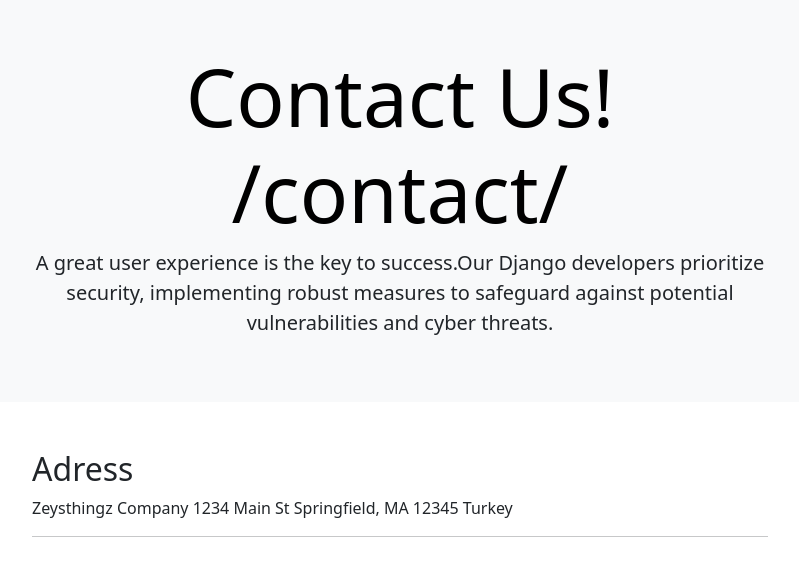
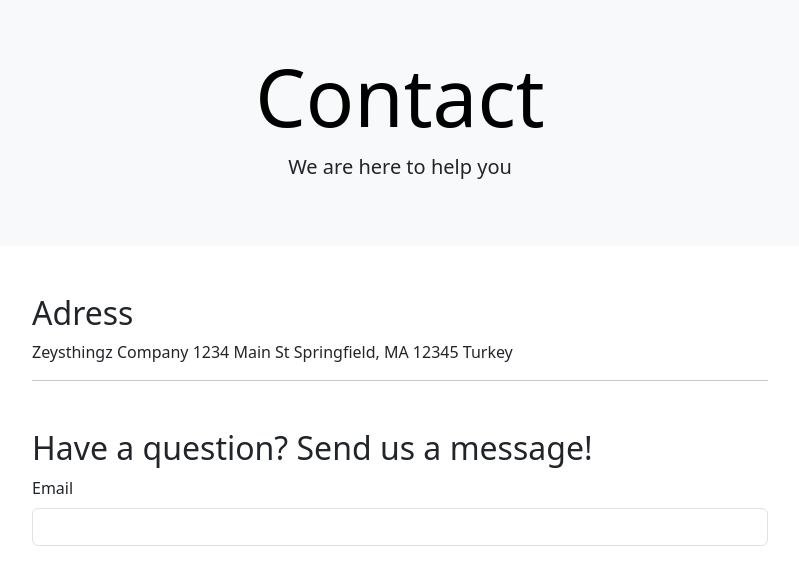
Before and after one commit to Zeysthingz/simple_campany_page, a Django app: page /contact/ in a window 1280 px wide. Shown: the part 536-1100 px from the top of the page, without its empty margins (240-1039 px from the left). Run offline with Django 4.2, Linux system fonts and the light colour scheme.

Commit message:
added hero component to contact page

```diff
--- a/page/templates/core/base.html
+++ b/page/templates/core/base.html
@@ -4,10 +4,10 @@
     <meta charset="utf-8">
     <meta name="viewport" content="width=device-width, initial-scale=1">
 <!--    bir block olusturara bloga degısken verdım-->
-    <title>{% block title %}{% endblock title %} Django Firma Demo</title>
+    <title>{% block title%}{% endblock title%}|Django Firma Demo</title>
     <link href="https://cdn.jsdelivr.net/npm/bootstrap@5.3.0/dist/css/bootstrap.min.css" rel="stylesheet"
           integrity="sha384-9ndCyUaIbzAi2FUVXJi0CjmCapSmO7SnpJef0486qhLnuZ2cdeRhO02iuK6FUUVM" crossorigin="anonymous">
-    <link rel="stylesheet" href="css/style.css">
+<!--    <link rel="stylesheet" href="css/style.css">-->
 </head>
 <body>
 {% include 'core/navbar.html' %}
--- /dev/null
+++ b/page/templates/page/components/hero_component.html
@@ -0,0 +1,13 @@
+
+
+<div class="row">
+  <!--sm ekranlardan sonra sagdan uc bosluk bırakır -->
+  <div class="col-md-8 offset-sm-2">
+    <div class="p-5 text-center bg-body-tertiary rounded-3">
+      <h1 class="text-body-emphasis display-1" >{{hero_title}}</h1>
+      <p class="lead fs-12 ">
+                 {{ hero_text }}
+      </p>
+    </div>
+  </div>
+</div>
--- a/page/templates/page/contact.html
+++ b/page/templates/page/contact.html
@@ -1,6 +1,7 @@
 <!--kinda imported base html-->
 {% extends 'core/base.html' %}
-{% block title%}{{page_title}}{% endblock title %}
+
+{% block title %}{{ page_title }} | {% endblock title%}
 
 
 {% block container-fluid %}
@@ -11,18 +12,7 @@
                 <img src="https://picsum.photos/id/83/1200/450" alt="" class="w-100">
             </div>
         </div>
-        <div class="row">
-            <!--sm ekranlardan sonra sagdan uc bosluk bırakır -->
-            <div class="col-md-8 offset-sm-2">
-                <div class="p-5 text-center bg-body-tertiary rounded-3">
-                    <h1 class="text-body-emphasis display-1">Contact Us! {{request.path }}</h1>
-                    <p class="lead ">
-                        A great user experience is the key to success.Our Django developers prioritize security,
-                        implementing robust measures to safeguard against potential vulnerabilities and cyber threats.
-                    </p>
-                </div>
-            </div>
-        </div>
+        {% include 'page/components/hero_component.html' with hero_title=page_title%}
     </div>
     <!-- Hero  CONTENT END-->
 {% endblock container-fluid %}
--- a/page/templates/page/index.html
+++ b/page/templates/page/index.html
@@ -1,5 +1,5 @@
 {% extends 'core/base.html' %}
-{%block title %}{{ page_title }}{% endblock title%}
+{%block title %}{{page_title}}{%endblock title%}
 {% block container %}
 <!--CUROUSEL START-->
 <div id="carouselExampleIndicators" class="carousel slide">
--- a/page/views.py
+++ b/page/views.py
@@ -1,5 +1,5 @@
 from django.shortcuts import render
-from random import randint
+
 
 
 # from django.http import HttpResponse
@@ -11,15 +11,28 @@ def index(request):
     # print(request.META)
     # print(request.HEADER)
     # return HttpResponse("Hello, world. You're at the polls index.")
-    context = {}
-
+    page_title = "Home"
+    context = {
+        "page_title": page_title,
+    }
+    print(context)
     return render(request, 'page/index.html', context)
 
 
 def about(request):
-    context = {}
+    page_title="About"
+    context = {
+        "page_title": page_title,
+    }
     return render(request, 'page/about.html', context)
 
 def contact(request):
-    context = {}
+    page_title="Contact"
+    hero_title = "Contact Us!"
+    hero_text= "We are here to help you"
+    context = {
+        "page_title": page_title,
+        "hero_title": hero_title,
+        "hero_text": hero_text,
+    }
     return render(request, 'page/contact.html', context)
```
